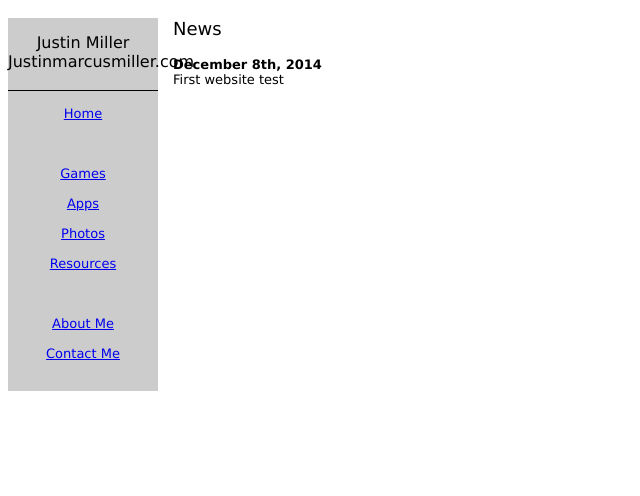
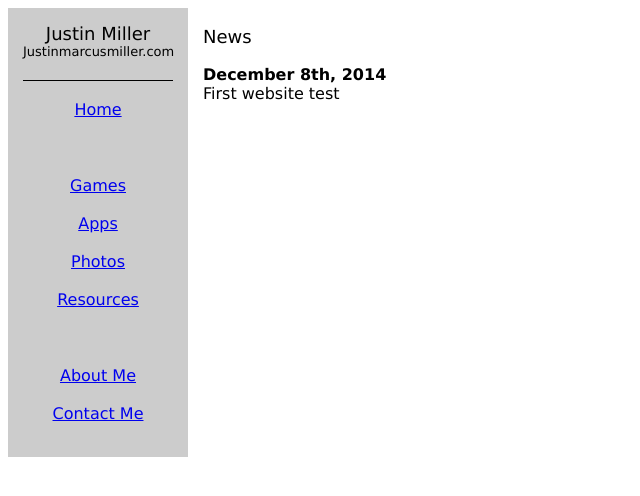
Before and after one commit to justinmarcusmiller/justinmarcusmiller.github.io, a PHP site: page / in a window 1280 px wide. Shown: the top 496 px of the page, without its empty margins (0-640 px from the left). Run offline with PHP 8.4, Linux system fonts and the light colour scheme.

Commit message:
Update styles.css

```diff
--- a/styles.css
+++ b/styles.css
@@ -1,28 +1,31 @@
 body {
-	font-size: small;
+	font-size: medium;
 	font-family: verdana;
 }
 
 .nav {
+	padding: 15px;
 	float: left;
 	text-align: center;
 	width: 150px;
 	background-color: #CCCCCC;
-	padding-top: 15px;
-	padding-bottom: 15px;
 	margin-right: 15px;
 }
 
 .name {
-	font-size: medium;
+	font-size: large;
 	border-bottom: thin black solid;
 }
 
 .main {
 	clear: right;
-	float: none;
+	float: left;
 }
 
 .newsheading {
 	font-size: large
 }
+
+.sitename {
+	font-size:small
+}
```
